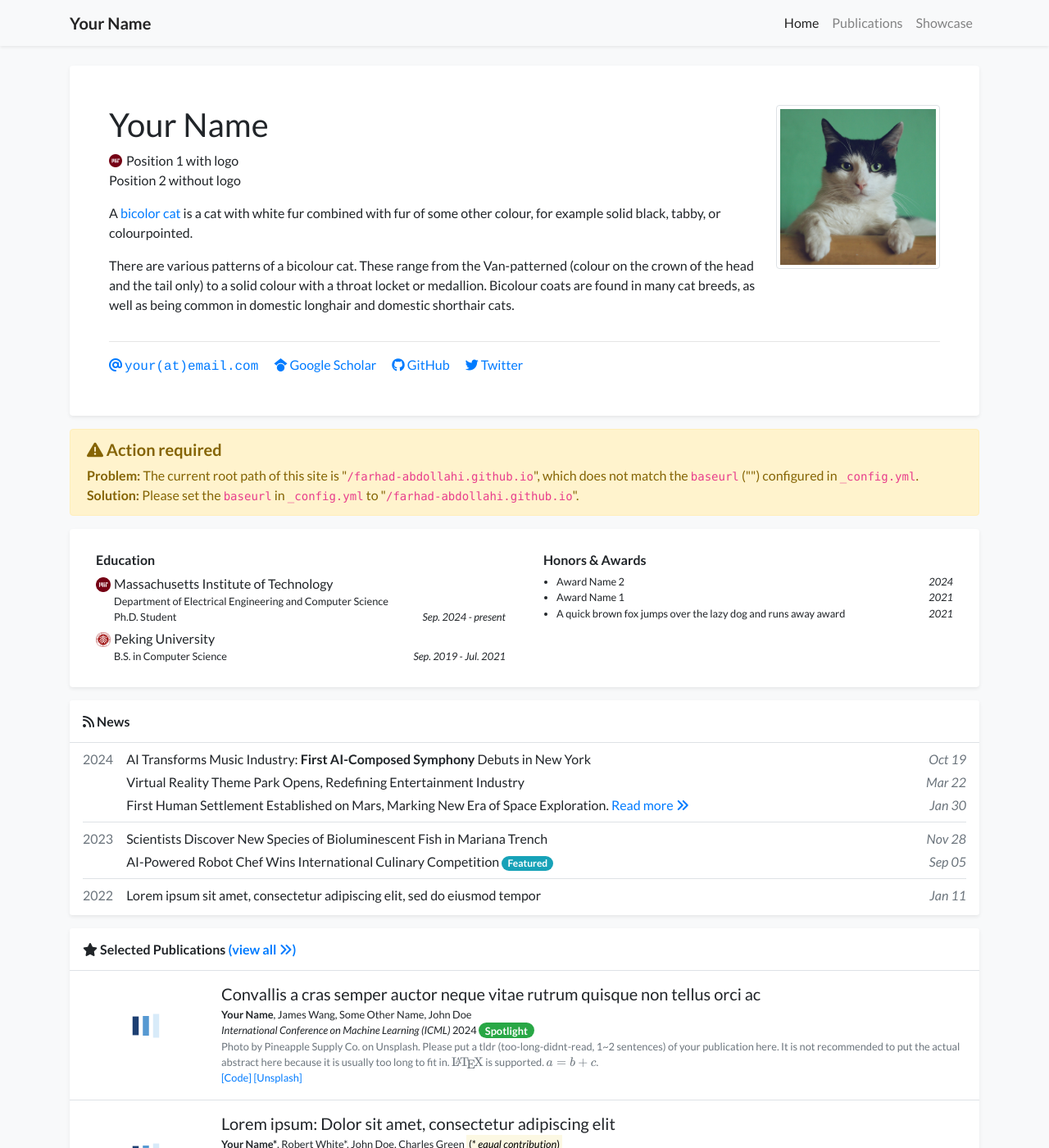
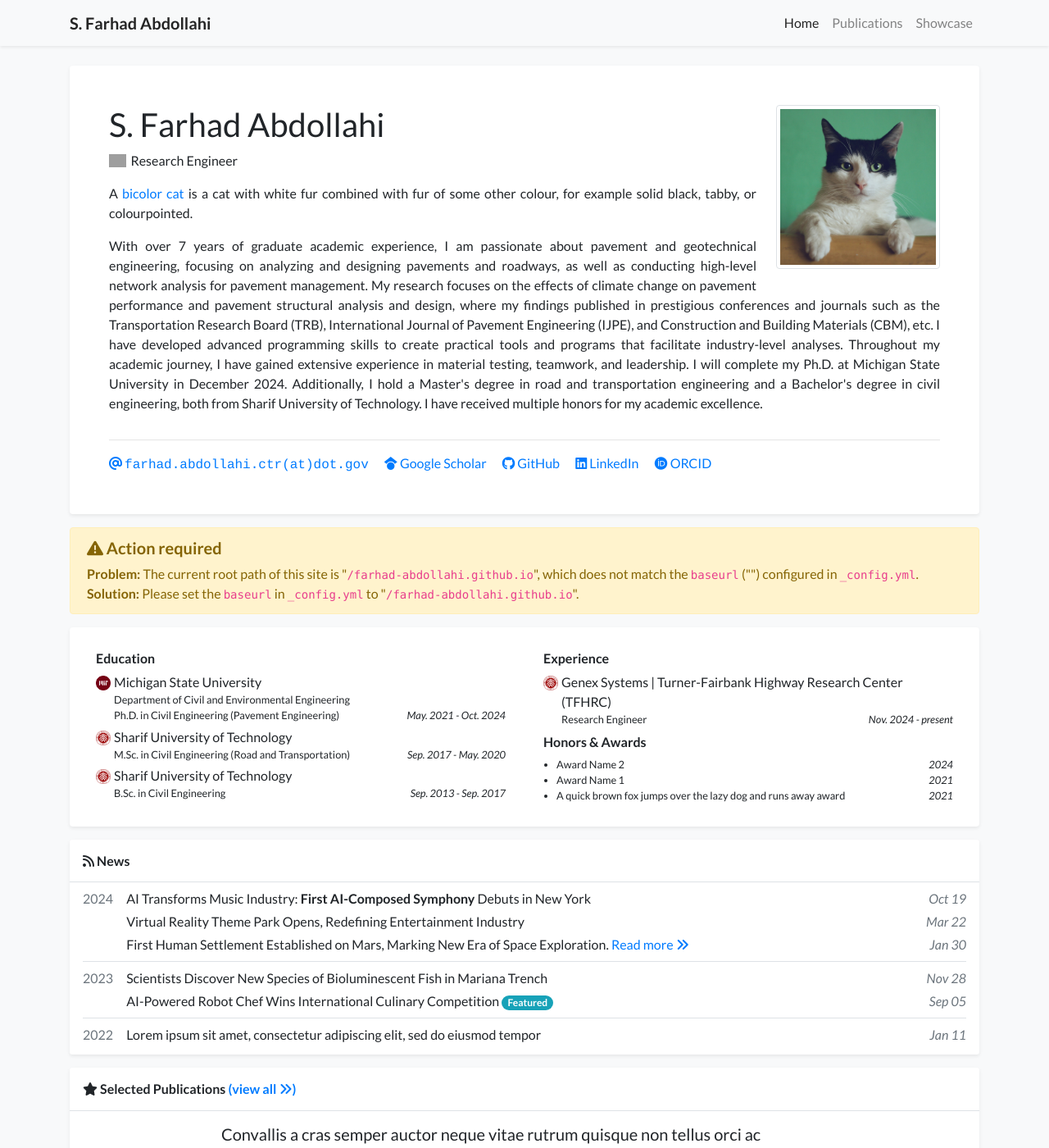
Before and after one commit to farhad-abdollahi/farhad-abdollahi.github.io, a Jekyll site: the page built from index.html, in a window 1280 px wide and 1400 px high. Shown: the whole window at 82% size. Built offline with Jekyll 4.4.1, drawn with Linux system fonts in a browser that asks for light colours; nearby versions of some CDN libraries; a style sheet for code colours, icons or effects is not loaded; grey boxes are pictures that could not be loaded.

Commit message:
update profile

```diff
--- a/_data/profile.yml
+++ b/_data/profile.yml
@@ -1,56 +1,68 @@
-primary_name: "Your Name"
+primary_name: "S. Farhad Abdollahi"
 secondary_name: ""
-navbar_name: "Your Name"
+navbar_name: "S. Farhad Abdollahi"
 
 positions:
-- logo: /assets/images/badges/MIT_Social_circle.png  # Logo is optional
-  name: Position 1 with logo
-- name: Position 2 without logo
+- logo: /assets/images/badges/USDOT.svg  # Logo is optional
+  name: Research Engineer
+# - name: Position 2 without logo
 
 
-email: "your@email.com"
+email: "farhad.abdollahi.ctr@dot.gov"
 # cv_link: link-to-your-cv-file
-gscholar: xFmQpf4AAAAJ  # This is an example, replace it with your own Google Scholar ID
-github: your_github_id
-twitter: your_twitter_id  # Do not include the '@' symbol
+gscholar: t5sJ-XwAAAAJ&hl  # This is an example, replace it with your own Google Scholar ID
+github: farhad-abdollahi
+# twitter: your_twitter_id  # Do not include the '@' symbol
 # wechat_qrcode: /assets/images/etc/wechat.jpg
 # wechat_prompt: >-
 #   Please tell me your <strong>name</strong> and <strong>affiliation</strong> (current or past) when adding my wechat. Thanks!
-# linkedin: your-linked-in-id
-# orcid: 0000-0000-0000-0000
+linkedin: farhad-abdollahi-394315a8
+orcid: 0000-0002-5165-4448
 
-short_bio_text_justify: false
+short_bio_text_justify: true
 short_bio: >-
   <p>
     A <a href="https://en.wikipedia.org/wiki/Bicolor_cat" target="_blank">bicolor cat</a> is a cat with white fur combined with fur of some other colour, for example solid black, tabby, or colourpointed.
   </p>
   <p>
-    There are various patterns of a bicolour cat. These range from the Van-patterned (colour on the crown of the head
-    and the tail only) to a solid colour with a throat locket or medallion. Bicolour coats are found in many cat breeds,
-    as well as being common in domestic longhair and domestic shorthair cats.
+    With over 7 years of graduate academic experience, I am passionate about pavement and geotechnical engineering,
+    focusing on analyzing and designing pavements and roadways, as well as conducting high-level network analysis for
+    pavement management. My research focuses on the effects of climate change on pavement performance and pavement
+    structural analysis and design, where my findings published in prestigious conferences and journals such as the
+    Transportation Research Board (TRB), International Journal of Pavement Engineering (IJPE), and Construction and Building Materials (CBM), etc.
+
+    I have developed advanced programming skills to create practical tools and programs that facilitate industry-level
+    analyses. Throughout my academic journey, I have gained extensive experience in material testing, teamwork, and
+    leadership. I will complete my Ph.D. at Michigan State University in December 2024. Additionally, I hold a Master's
+    degree in road and transportation engineering and a Bachelor's degree in civil engineering, both from Sharif
+    University of Technology. I have received multiple honors for my academic excellence.
   </p>
 
 portrait_url: /assets/images/photos/portrait.jpg
-portrait_caption: >-
-  Photo by Manja Vitolic on Unsplash (this caption is optional, comment it out to disable).
+# portrait_caption: >-
+#   Photo by Manja Vitolic on Unsplash (this caption is optional, comment it out to disable).
 
 education:
-- name: Massachusetts Institute of Technology
+- name: Michigan State University
   logo: /assets/images/badges/MIT_Social_circle.png
   position: >-
-    Department of Electrical Engineering and Computer Science <br/>
-    Ph.D. Student
-  date: Sep. 2024 - present
-- name: Peking University
+    Department of Civil and Environmental Engineering <br/>
+    Ph.D. in Civil Engineering (Pavement Engineering)
+  date: May. 2021 - Oct. 2024
+- name: Sharif University of Technology
   logo: /assets/images/badges/PKU_red.png
-  position: B.S. in Computer Science
-  date: Sep. 2019 - Jul. 2021
+  position: M.Sc. in Civil Engineering (Road and Transportation)
+  date: Sep. 2017 - May. 2020
+- name: Sharif University of Technology
+  logo: /assets/images/badges/PKU_red.png
+  position: B.Sc. in Civil Engineering
+  date: Sep. 2013 - Sep. 2017
 
-# experience:
-# - name: Peking University
-#   logo: /assets/images/badges/PKU_red.png
-#   position: Research Intern
-#   date: Sep. 2019 - Jul. 2021
+experience:
+- name: Genex Systems | Turner-Fairbank Highway Research Center (TFHRC)
+  logo: /assets/images/badges/PKU_red.png
+  position: Research Engineer
+  date: Nov. 2024 - present
 
 awards:
 - name: Award Name 2
```
